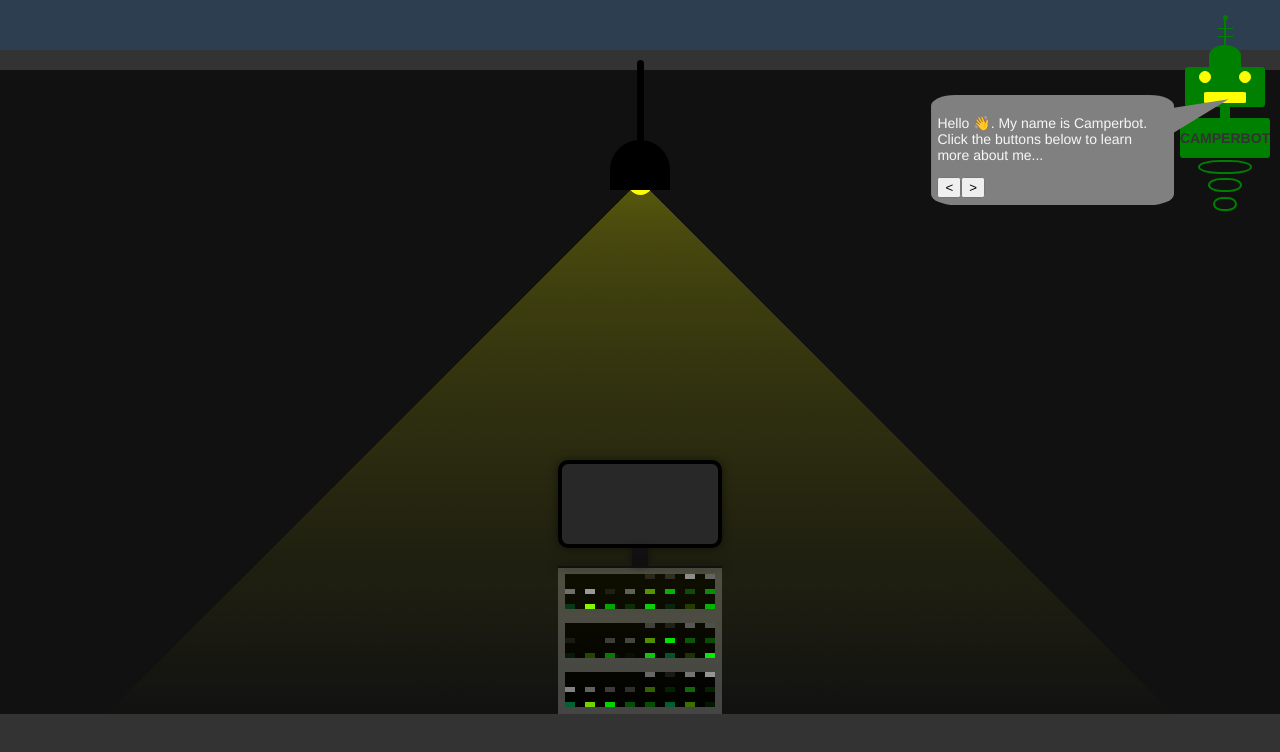
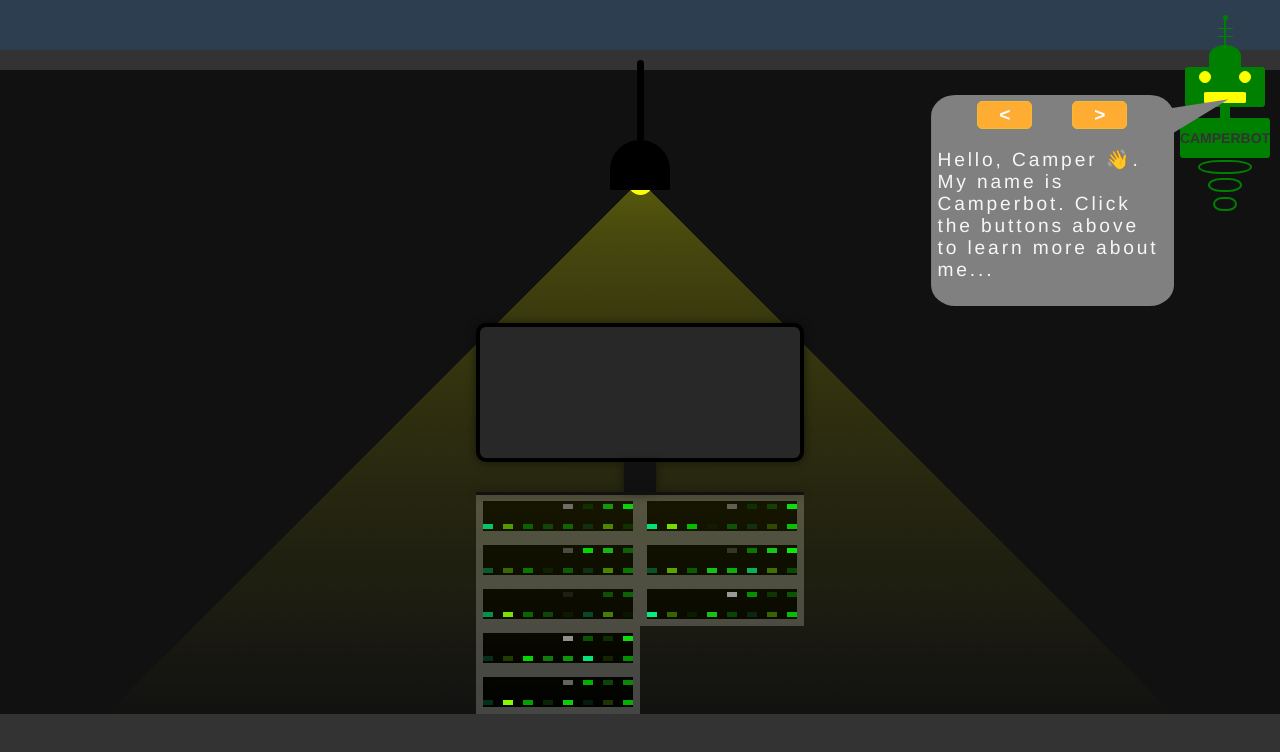
Before and after one commit to ShaunSHamilton/proof-of-stake, a React app in the folder client/: page / in a window 1280 px wide. Built offline with nearby package versions, Linux system fonts and the light colour scheme; animation ran at ten frames a second.

Commit message:
feat(client): add tutorials, shaking

```diff
--- a/client/public/bubbles.json
+++ b/client/public/bubbles.json
@@ -1,11 +1,78 @@
 [
   {
     "lesson": 1,
-    "text": "Hello 👋. My name is Camperbot. Click the buttons below to learn more about me..."
+    "text": "Hello, Camper 👋. My name is Camperbot. Click the buttons above to learn more about me..."
   },
-  { "lesson": 2, "text": "This is the second lesson." },
+  {
+    "lesson": 2,
+    "text": "I am your friendly assistant, and will help you with your work tasks."
+  },
   {
     "lesson": 3,
-    "text": "This is the thrid lesson content with a whole lot more text just so I can see the size of the bubble when it is this large. Imagine this paragraph taking up a whole screen. Could you still read that? Would it be overwhelming? Does this scare you? Should I stop? DO you have a PROBLEM WITH QUESTIONS? IS CAPS SCARY?"
+    "text": "My family are so proud for working with you, one of brightest blockchain developers of our time."
+  },
+  {
+    "lesson": 4,
+    "text": "It brightens my every day to see that you have a massive reputation of 8, as represented by the number of servers in your rack."
+  },
+  {
+    "lesson": 5,
+    "text": "Counting all the lit up LEDs, I can see that you have 100 tokens!"
+  },
+  {
+    "lesson": 6,
+    "text": "Seeing as 90 of these LEDs are greenish, that makes 90/100 of your tokens staked in your Proof of Stake blockchain."
+  },
+  {
+    "lesson": 7,
+    "text": "I think you should stake more of your tokens to have a better chance of getting tasks. Click on one of the whiteish LEDs to stake it."
+  },
+  {
+    "lesson": 8,
+    "text": "Being a robot, I can count the number of tokens you have very quickly. Click on my hat to get your account stats."
+  },
+  {
+    "lesson": 9,
+    "text": "Oooo! Look, Camper! An green LED has turned reddish, and your server screen is flashing! You have a new task!"
+  },
+  {
+    "lesson": 10,
+    "text": "Let us click on the screen to see what task you have!"
+  },
+  {
+    "lesson": 11,
+    "text": "Hmm... A quiz. Looks like a hard one. I hope you get it correct so we get a reward."
+  },
+  {
+    "lesson": 12,
+    "text": "Now that you submitted it, we will have to wait for other nodes to validate your submission."
+  },
+  {
+    "lesson": 13,
+    "text": "So... weird weather we have been having."
+  },
+  {
+    "lesson": 14,
+    "text": "Finally! Your answer has been validated."
+  },
+  {
+    "lesson": 15,
+    "text": "Looks like it has been accepted, and added to the blockchain!"
+  },
+  {
+    "lesson": 16,
+    "text": "There is your reward! Another token, and more reputation!"
+  },
+  {
+    "lesson": 17,
+    "text": "That brings your total to... Wait! My senses are picking something up on the network..."
+  },
+  {
+    "lesson": 18,
+    "text": "What! Nooo! The network is being compromised! We are being hacked!"
+  },
+  {
+    "lesson": 19,
+    "text": "Look out!"
   }
 ]
--- a/client/src/components/camperbot.css
+++ b/client/src/components/camperbot.css
@@ -38,6 +38,9 @@
   display: flex;
   flex-direction: column;
   align-items: center;
+}
+.camperbot-hat:hover {
+  cursor: pointer;
 }
 .camperbot-hat > .ball {
   border-radius: 50%;
@@ -134,6 +137,47 @@
   transform-origin: right top;
   margin-top: -50px;
   margin-left: -220px;
+  display: flex;
+  flex-direction: column;
+  font-size: 1.2rem;
+}
+.speech-bubble > .speech-buttons {
+  display: flex;
+  flex-direction: row;
+  justify-content: space-evenly;
+  align-items: center;
+}
+.speech-buttons > button {
+  background-color: var(--dark-yellow);
+  border: 1px solid var(--light-yellow);
+  border-radius: 5px;
+  padding: 0.1rem;
+  width: 55px;
+  color: var(--light-1);
+  font-size: 1.2rem;
+  font-weight: bold;
+  cursor: pointer;
+  transition: all 0.2s ease-in-out;
+}
+.speech-buttons > button:hover {
+  background-color: var(--light-yellow);
+  border: 1px solid var(--dark-yellow);
+  color: var(--dark-1);
+}
+
+.speech-bubble > p {
+  letter-spacing: 0.15em; /* Adjust as needed */
+  animation: blink-caret 0.75s step-end infinite;
+}
+
+@keyframes blink-caret {
+  from,
+  to {
+    border-color: transparent;
+  }
+  50% {
+    border-color: orange;
+  }
 }
 
 .camperbot-neck {
--- a/client/src/components/camperbot.js
+++ b/client/src/components/camperbot.js
@@ -1,35 +1,50 @@
-import { useState } from "react";
-// import useDraggable from "../tools/draggable";
+import { useEffect, useState } from "react";
 import "./camperbot.css";
 import glow from "../tools/glow";
 
 const Camperbot = ({
   text,
+  setText,
   isLightOn,
   handleNextBubble,
   handlePreviousBubble,
 }) => {
   const [isShowBubble, setIsShowBubble] = useState(true);
-  // const handleDrag = useCallback(
-  //   ({ x, y }) => ({
-  //     x: Math.max(0, x),
-  //     y: Math.max(0, y),
-  //   }),
-  //   []
-  // );
+  const [typewriter, setTypewriter] = useState(text[0] || "");
 
   const toggleBubble = () => {
     setIsShowBubble(!isShowBubble);
   };
-  // // eslint-disable-next-line no-unused-vars
-  // const [ref, _pressed] = useDraggable({
-  //   onDrag: handleDrag,
-  // });
+
+  const handleStats = (e) => {
+    e.preventDefault();
+    e.stopPropagation();
+    if (!isShowBubble) {
+      toggleBubble();
+    }
+    setText("");
+  };
+
+  useEffect(() => {
+    const interval = setInterval(() => {
+      if (text.length >= typewriter.length) {
+        setTypewriter((prevTypeText) => {
+          if (prevTypeText.length < text.length) {
+            return prevTypeText + text[prevTypeText.length];
+          } else {
+            return prevTypeText ?? "";
+          }
+        });
+      } else {
+        return clearInterval(interval);
+      }
+    }, 20);
+  }, [text]);
 
   return (
     <div className="camperbot" onClick={() => toggleBubble()}>
       <div className="camperbot-body">
-        <div className="camperbot-hat">
+        <div className="camperbot-hat" onClick={handleStats}>
           <div className="ball"></div>
 
           <div className="rod">
@@ -50,7 +65,7 @@ const Camperbot = ({
             {isShowBubble && text && (
               <div className="speech-smoke">
                 <div className="speech-bubble">
-                  <p>{text}</p>
+                  <div className="speech-buttons">
                     <button
                       onClick={(e) => {
                         e.stopPropagation();
@@ -67,6 +82,8 @@ const Camperbot = ({
                     >
                       &gt;
                     </button>
+                  </div>
+                  <p>{typewriter}</p>
                 </div>
               </div>
             )}
--- a/client/src/components/light-bulb.css
+++ b/client/src/components/light-bulb.css
@@ -26,6 +26,7 @@
   height: 25px;
   border-radius: 50%;
   margin: -20px auto;
+  z-index: 0;
 }
 .light {
   top: 620px;
--- a/client/src/components/main-view.js
+++ b/client/src/components/main-view.js
@@ -52,6 +52,7 @@ const MainView = () => {
 
   useEffect(() => {
     setText(bubbleJson[lesson]?.text ?? "");
+    // eslint-disable-next-line react-hooks/exhaustive-deps
   }, [bubbleJson]);
 
   function toggleLight() {
@@ -65,18 +66,37 @@ const MainView = () => {
 
       const sData = [...Array(reputation).keys()].map(() => {
         return {
-          tokens: 20,
-          staked: 12,
+          tasks: 0,
+          tokens: Math.floor(tokens / reputation),
+          staked: Math.floor(staked / reputation),
         };
       });
       setServerData(sData);
     }
   }, [nodeAccount]);
 
+  useEffect(() => {
+    if (lesson === 18) {
+      let i = 0;
+      const interval = setInterval(() => {
+        if (i >= 10) {
+          if (!isLightOn) {
+            toggleLight();
+          }
+          return clearInterval(interval);
+        }
+        toggleLight();
+        i++;
+      }, 200);
+    }
+    // eslint-disable-next-line react-hooks/exhaustive-deps
+  }, [lesson]);
+
   return (
-    <main>
+    <main className={lesson === 18 ? "show-take-over" : ""}>
       <Camperbot
         text={text}
+        setText={setText}
         isLightOn={isLightOn}
         handleNextBubble={handleNextBubble}
         handlePreviousBubble={handlePreviousBubble}
--- a/client/src/components/monitor.css
+++ b/client/src/components/monitor.css
@@ -1,6 +1,6 @@
 .monitor {
   width: 100%;
-  height: var(--monitor-height);
+  aspect-ratio: 2 / 1;
   margin-bottom: var(--server-border-width);
   z-index: 1;
 }
--- a/client/src/components/server.css
+++ b/client/src/components/server.css
@@ -1,7 +1,21 @@
-/* .server-stack {
-} */
+.server-stack {
+  display: flex;
+  flex-wrap: wrap;
+  flex-direction: column-reverse;
+  max-width: 60vw;
+  max-height: 30vh;
+  height: fit-content;
+  width: fit-content;
+  align-items: center;
+}
+/* If screen width is less than 900px */
+@media screen and (max-width: 900px) {
+  .server-stack {
+    max-width: 80vw;
+  }
+}
 .server {
-  width: var(--server-stack-width);
+  width: var(--server-width);
   aspect-ratio: 5 / 1;
   background-color: black;
   border: #444 solid var(--server-border-width);
--- a/client/src/index.css
+++ b/client/src/index.css
@@ -1,8 +1,7 @@
 :root {
   --ground-height: 100px;
-  --server-stack-height: 285px;
-  --server-stack-width: 150px;
-  --monitor-height: 100px;
+  --server-width: 150px;
+  --monitor-height: 250px;
   --server-border-width: 7px;
   --dark-1: #0a0a23;
   --dark-2: #1b1b32;
@@ -72,6 +71,7 @@ section.room {
   display: flex;
   flex-direction: column;
   justify-content: flex-end;
+  align-items: center;
 }
 
 #ground {
@@ -80,3 +80,44 @@ section.room {
   height: var(--ground-height);
   bottom: 0;
 }
+
+.show-take-over {
+  animation: take-over 2s ease-in-out 0s 1;
+}
+
+@keyframes take-over {
+  /* window shakes */
+  0% {
+    transform: rotate(0deg);
+  }
+  10% {
+    transform: rotate(1deg);
+  }
+  20% {
+    transform: rotate(-1deg);
+  }
+  30% {
+    transform: rotate(1deg);
+  }
+  40% {
+    transform: rotate(-1deg);
+  }
+  50% {
+    transform: rotate(1deg);
+  }
+  60% {
+    transform: rotate(-1deg);
+  }
+  70% {
+    transform: rotate(1deg);
+  }
+  80% {
+    transform: rotate(-1deg);
+  }
+  90% {
+    transform: rotate(1deg);
+  }
+  100% {
+    transform: rotate(0deg);
+  }
+}
--- a/client/src/tools/handle-tasks.js
+++ b/client/src/tools/handle-tasks.js
@@ -17,18 +17,19 @@ export function getNodeAccount(nodeOwner = "Camper") {
 const sampleTask = {
   nodeOwner: "Camper",
   quiz: {
-    question: "I am a question", //
+    question:
+      "How much wood could a woodchuck chuck, if a woodchuck could chuck wood?", //
     options: [
       {
-        code: "Option 1",
+        code: "As much wood as a woodchuck could chuck",
         order: 0,
       },
       {
-        code: "option 2",
+        code: "Enough wood to make a woodchuck chuck",
         order: 1,
       },
       {
-        code: "option 3",
+        code: "Yes",
         order: 2,
       },
     ],
@@ -46,7 +47,7 @@ const getTasksSample = [sampleTask];
 
 const getNodeAccountSample = {
   nodeOwner: "Camper",
-  tokens: 30,
-  staked: 27,
-  reputation: 3,
+  tokens: 100,
+  staked: 90,
+  reputation: 8,
 };
```
Also changed, not shown: 1 other file. Lines whose indentation alone changed are shown as unchanged.
